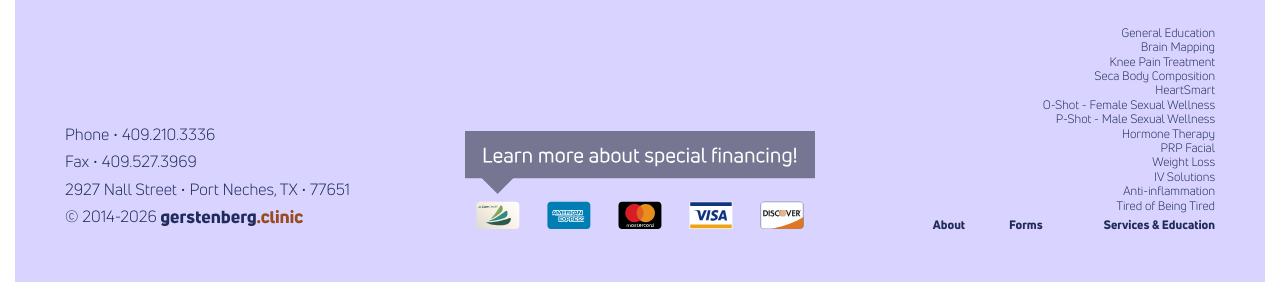
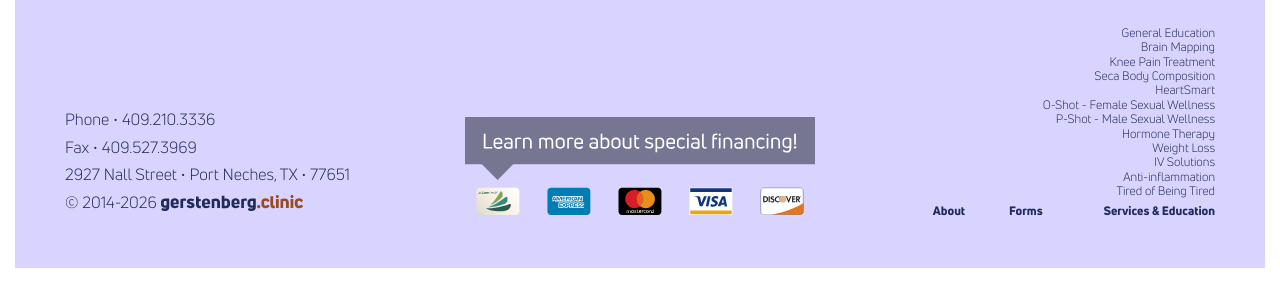
Before and after one commit to theneverwoods/gerstenberg.clinic, a Jekyll site: the page built from index.html, in a window 1280 px wide and 900 px high, scrolled down 2098 px, cut to the strip 618-900 px from the top of the window. Built offline with Jekyll 4.4.1, drawn with Linux system fonts in a browser that asks for light colours; a script that is not in the unit is left out.

Commit message:
Update footer.html

```diff
--- a/_includes/footer.html
+++ b/_includes/footer.html
@@ -35,7 +35,7 @@
             <li><a href="{{ site.baseurl }}/services/o-shot">O-Shot - Female Sexual Wellness</a></li>
             <li><a href="{{ site.baseurl }}/services/p-shot">P-Shot - Male Sexual Wellness</a></li>
             <li><a href="{{ site.baseurl }}/services/hormone">Hormone Therapy</a></li>
-            <li><a href="{{ site.baseurl }}/services/aesthetics">PRP Facial</a></li>
+ <!---            <li><a href="{{ site.baseurl }}/services/aesthetics">PRP Facial</a> </li>--->
             <li><a href="{{ site.baseurl }}/services/weight">Weight Loss</a></li>
             <li><a href="{{ site.baseurl }}/services/iv">IV Solutions</a></li>
             <li><a href="{{ site.baseurl }}/inflammation">Anti-inflammation</a></li>
```
